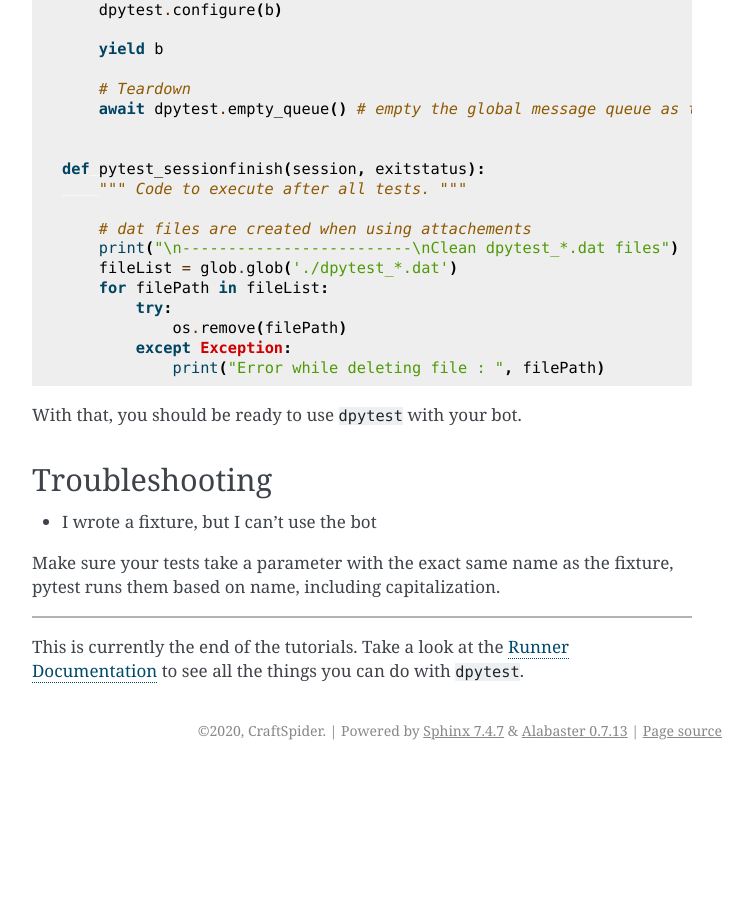
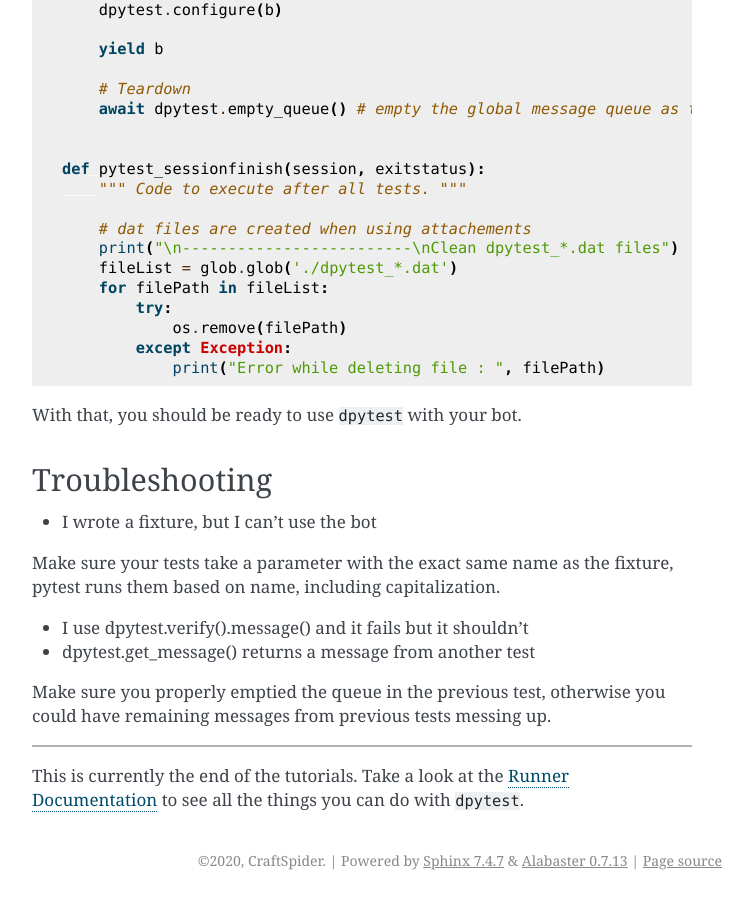
Before and after one commit to CraftSpider/dpytest, a Sphinx documentation site: the page built from docs/tutorials/using_pytest.rst, in a window 1280 px wide and 900 px high, scrolled down 2474 px. Shown: the whole window, without its empty margins (388-1141 px from the left). Built offline with Sphinx 7.4.7, drawn with Linux system fonts in a browser that asks for light colours; before the commit the page ends 3244 px from its top, so only the background shows below that.

Commit message:
Add a troubleshooting case addressing our case

```diff
--- a/docs/tutorials/using_pytest.rst
+++ b/docs/tutorials/using_pytest.rst
@@ -143,6 +143,12 @@ Troubleshooting
 Make sure your tests take a parameter with the exact same name as the fixture,
 pytest runs them based on name, including capitalization.
 
+- I use dpytest.verify().message() and it fails but it shouldn't
+- dpytest.get_message() returns a message from another test
+
+Make sure you properly emptied the queue in the previous test, otherwise you
+could have remaining messages from previous tests messing up.
+
 --------------------
 
 This is currently the end of the tutorials. Take a look at the `Runner Documentation`_ to see all the things you can
```
